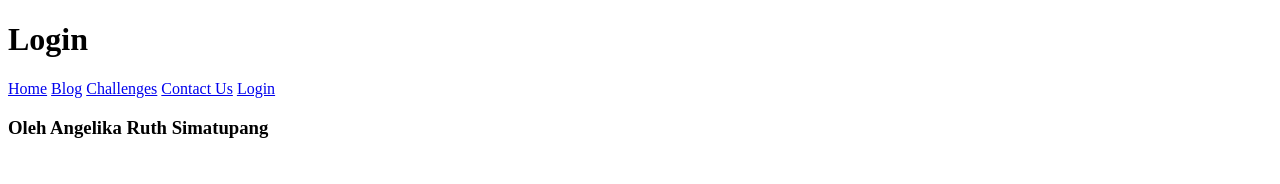
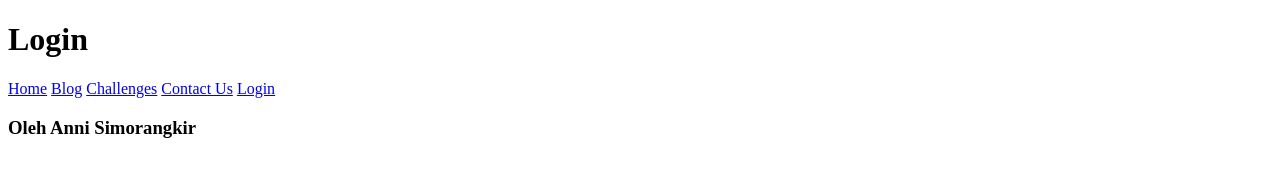
Before and after one commit to ifs21054-itdel/pabwe-praktikum1, a plain HTML site: page login.html in a window 1280 px wide. Shown: the top 184 px of the page. Drawn offline with Linux system fonts and the light colour scheme.

Commit message:
login.html

```diff
--- a/login.html
+++ b/login.html
@@ -13,7 +13,7 @@
       <a href="contact.html">Contact Us</a>
       <a href="login.html">Login</a>
     </nav>
-    <h3>Oleh Angelika Ruth Simatupang</h3>
+    <h3>Oleh Anni Simorangkir</h3>
   </header>
   <body>
     <table width="100%" cellspacing="30px">
```
